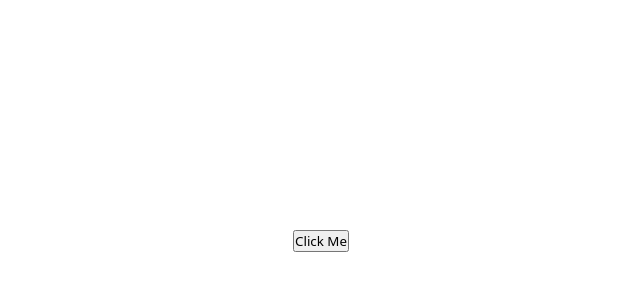
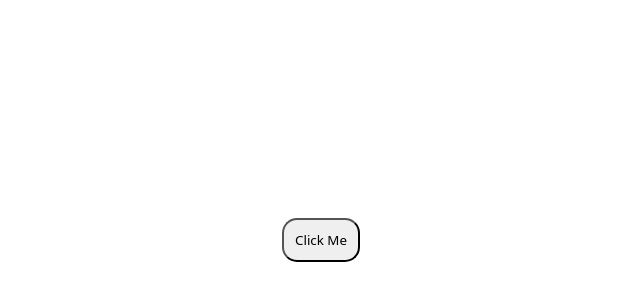
Before and after one commit to rachit-dhaka/React-Learning-, a React (Vite) app in the folder EventHandling/: page / in a window 1280 px wide. Shown: the part 160-460 px from the top of the page, without its empty margins (319-959 px from the left). Built offline with nearby package versions, Linux system fonts and the light colour scheme.

Commit message:
Event handling in jsx

```diff
--- a/EventHandling/src/App.css
+++ b/EventHandling/src/App.css
@@ -13,3 +13,8 @@ body{
     align-items: center;
 
 }
+
+.something{
+    padding: 0.7rem;
+    border-radius: 15px;
+}
--- a/EventHandling/src/App.jsx
+++ b/EventHandling/src/App.jsx
@@ -9,7 +9,7 @@ function App() {
 
   return (
    <div>
-      <button onClick={HandleClick}>
+      <button className='something' onClick={HandleClick} >
         Click Me
       </button>
    </div>
```
